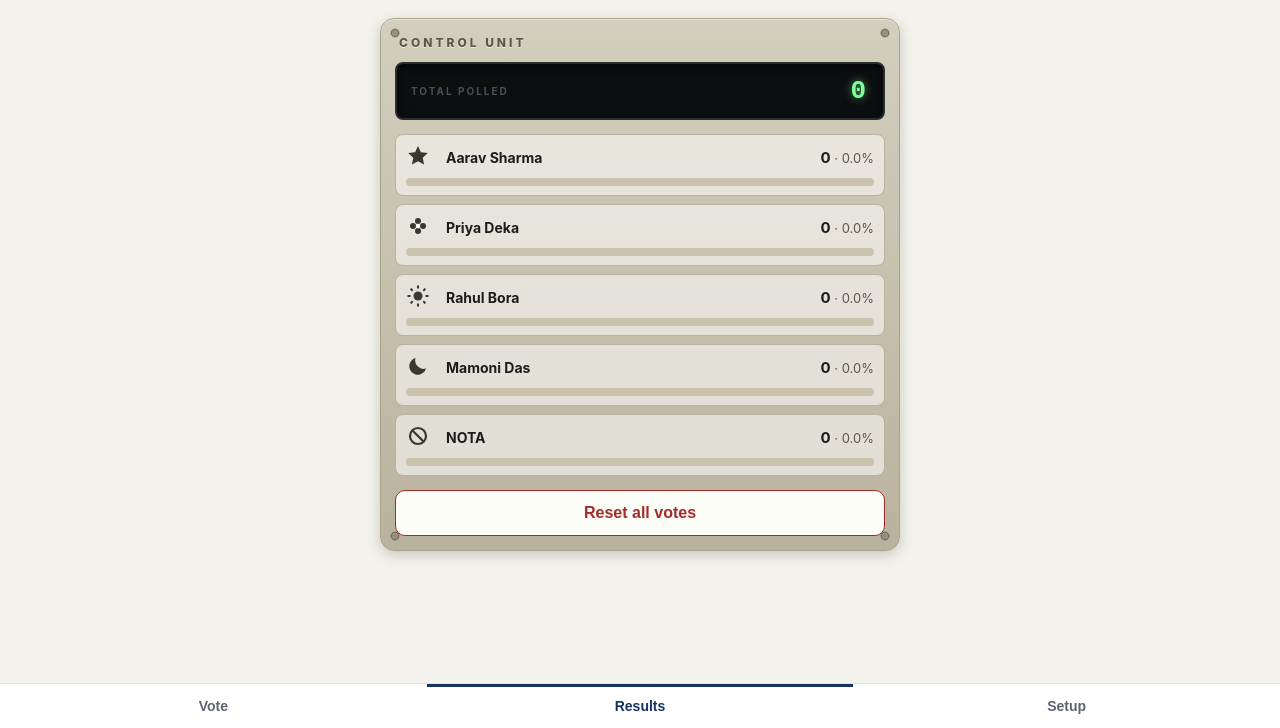
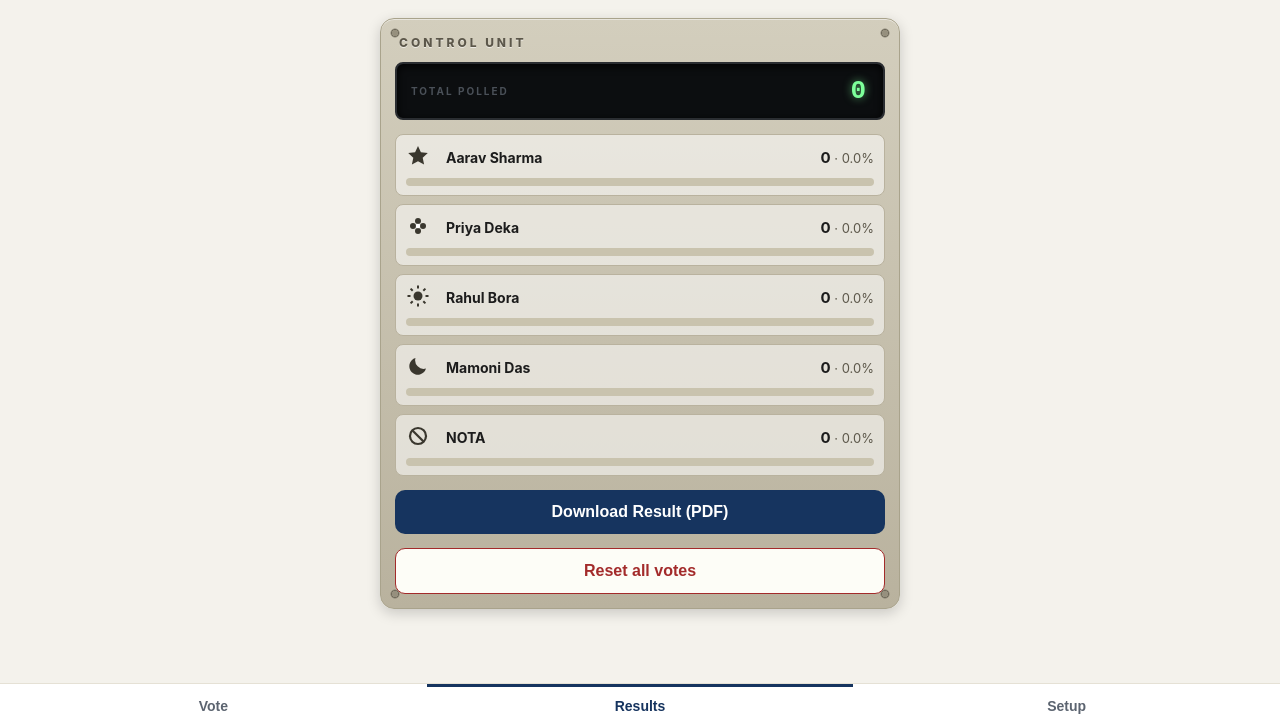
Before and after one commit to sauravhhh/EVM, a plain HTML site: page index.html in a window 1280 px wide. Both pictures are taken after a click on the button "Results". Shown: the part 72-800 px from the top of the page. Drawn offline with Linux system fonts and the light colour scheme.

Commit message:
Add Download Result PDF button

```diff
--- a/index.html
+++ b/index.html
@@ -47,6 +47,7 @@
       <div class="cu-display"><span>TOTAL POLLED</span><b id="totVotes">0</b></div>
       <div id="resRows"></div>
       <div id="winner" class="winner" hidden></div>
+      <button class="btn" id="pdfBtn" type="button">Download Result (PDF)</button>
       <button class="btn danger" id="resetBtn" type="button">Reset all votes</button>
     </div>
   </section>
```
